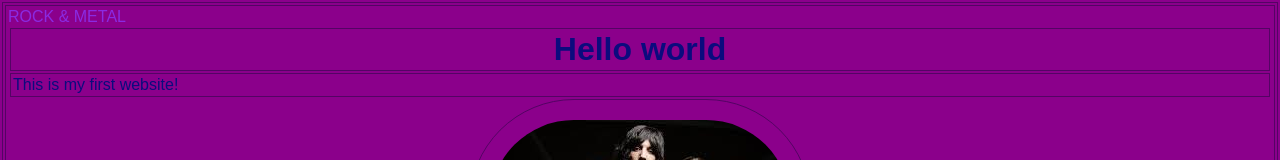
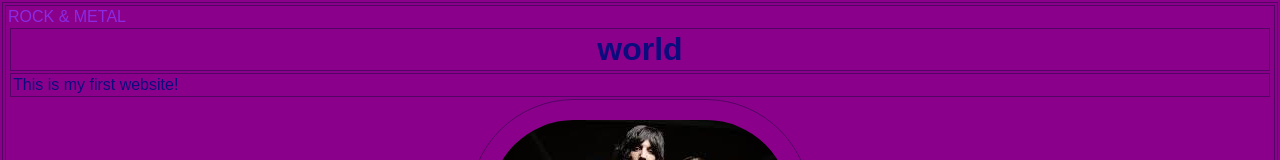
Before and after one commit to miselin0021/projekt4, a plain HTML site: page index.html in a window 1280 px wide. Shown: the top 160 px of the page. Drawn offline with Linux system fonts and the light colour scheme.

Commit message:
Update index.html

```diff
--- a/index.html
+++ b/index.html
@@ -12,7 +12,7 @@
 <body>
 
 
-            <h1>Hello world </h1>
+            <h1> world </h1>
             <p>This is my first website! </p>
             <img src="obrazek.jpg" alt="A smiles face" />
 
```
